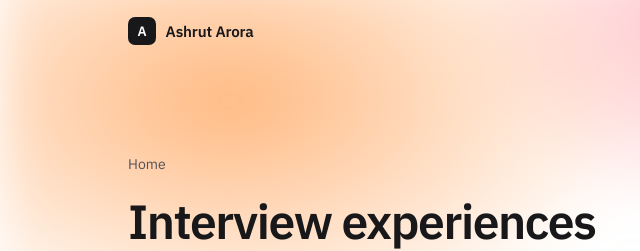
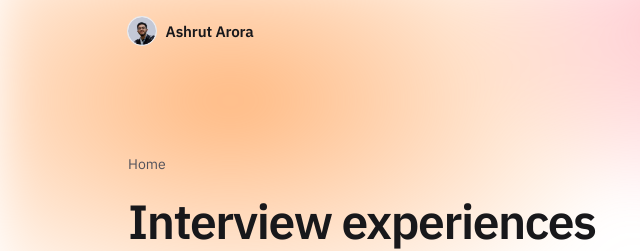
Before and after one commit to ashrutarora/ashrutarora.github.io, a plain HTML site: page interview-experiences/index.html in a window 1280 px wide. Shown: the top 251 px of the page, 0-640 px from the left. Drawn offline with Linux system fonts and the light colour scheme.

Commit message:
Use the photo in the header instead of the A mark

```diff
--- a/interview-experiences/index.html
+++ b/interview-experiences/index.html
@@ -20,7 +20,7 @@
 <link rel="preconnect" href="https://fonts.gstatic.com" crossorigin>
 <link rel="stylesheet" href="https://fonts.googleapis.com/css2?family=IBM+Plex+Mono:wght@400&family=IBM+Plex+Sans:wght@400;500;600&display=swap">
 <script>try{const t=localStorage.getItem("theme");if(t)document.documentElement.dataset.theme=t}catch(e){}</script>
-<link rel="stylesheet" href="/style.css?v=6">
+<link rel="stylesheet" href="/style.css?v=7">
 <script type="application/ld+json">
 {
   "@context": "https://schema.org",
@@ -39,7 +39,7 @@
 
 <header class="site">
   <div class="site-inner">
-    <a class="brand" href="/"><span class="mark" aria-hidden="true">A</span>Ashrut Arora</a>
+    <a class="brand" href="/"><img class="brand-photo" src="/assets/img/ashrut-96.webp" width="28" height="28" alt="">Ashrut Arora</a>
     <nav aria-label="Site">
       <a href="/interview-experiences/" aria-current="page">Interviews</a>
       <a class="ext" href="https://www.linkedin.com/in/ashrutarora/">LinkedIn</a>
--- a/style.css
+++ b/style.css
@@ -823,3 +823,4 @@ mark {
   background: conic-gradient(from 200deg, var(--r1), var(--r2), var(--r4), var(--r3), var(--r1));
 }
 .portrait img { width: 100%; height: 100%; border-radius: 50%; display: block; border: 3px solid var(--bg); background: var(--soft); }
+.brand-photo { width: 1.75rem; height: 1.75rem; border-radius: 50%; display: block; flex: none; background: var(--soft); box-shadow: 0 0 0 1px var(--rule); }
```
Also changed, not shown: 404.html (+2 -2 lines), index.html (+2 -2 lines), interview-experiences/rystad-energy/index.html (+2 -2 lines).
